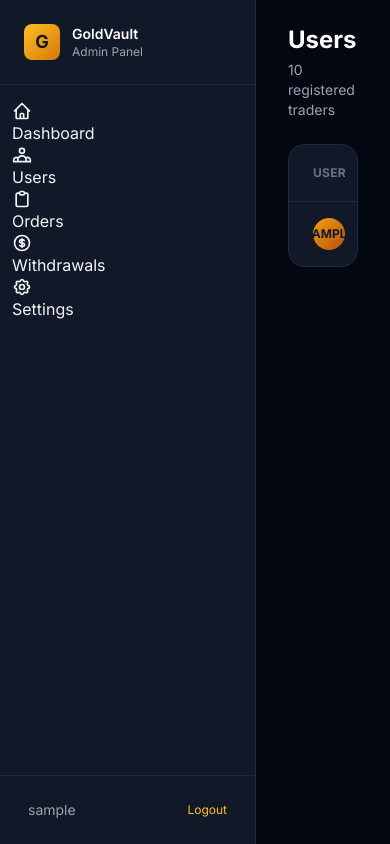
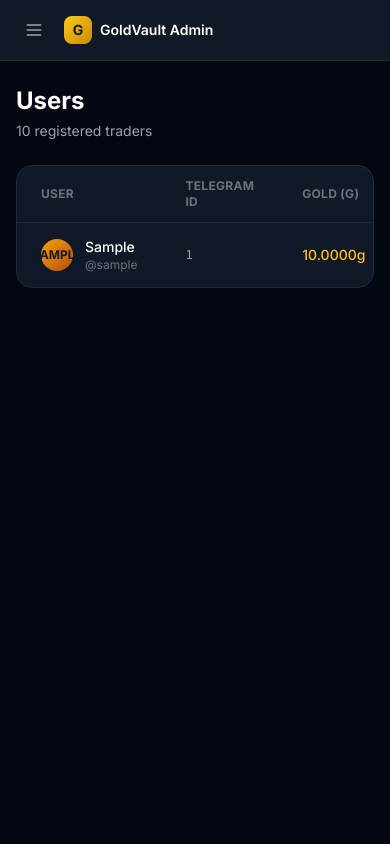
Before and after one commit to chinhigh80/ai-gold-bot, a FastAPI app: template app/admin/templates/users.html in a window 390 px wide. Run offline with FastAPI, Linux system fonts and the light colour scheme; the template is opened without the code that fills it: most values are stand-ins (such as "Sample title", 1, 10 or a date in 2020); parts of the project's set-up code (start-up, migrations or seed data) failed here and were passed over; some libraries are stand-ins or nearby versions.

Commit message:
Mobile responsive admin panel, collapsible sidebar, receipt photo viewer

```diff
--- a/app/admin/templates/base.html
+++ b/app/admin/templates/base.html
@@ -20,47 +20,69 @@
   <link href="https://fonts.googleapis.com/css2?family=Inter:wght@300;400;500;600;700&display=swap" rel="stylesheet"/>
   <style>
     body { font-family: 'Inter', sans-serif; }
-    .sidebar-link { @apply flex items-center gap-3 px-4 py-3 rounded-lg text-gray-300 hover:bg-gold-900/30 hover:text-gold-400 transition-all duration-200; }
-    .sidebar-link.active { @apply bg-gold-900/40 text-gold-400 font-medium; }
+    .sidebar-link { display:flex; align-items:center; gap:0.75rem; padding:0.75rem 1rem; border-radius:0.5rem; color:#d1d5db; transition:all 0.2s; }
+    .sidebar-link:hover { background:rgba(120,53,15,0.3); color:#fbbf24; }
+    .sidebar-link.active { background:rgba(120,53,15,0.4); color:#fbbf24; font-weight:500; }
   </style>
 </head>
 <body class="h-full bg-gray-950 text-gray-100">
 
 {% if admin %}
 <div class="flex h-full min-h-screen">
+
+  <!-- Mobile backdrop -->
+  <div id="sidebar-backdrop"
+       class="fixed inset-0 bg-black/60 z-40 hidden"
+       onclick="closeSidebar()"></div>
+
   <!-- Sidebar -->
-  <aside class="w-64 bg-gray-900 border-r border-gray-800 flex flex-col">
+  <aside id="sidebar"
+         class="fixed lg:relative top-0 left-0 h-full w-64 flex flex-col shrink-0
+                bg-gray-900 border-r border-gray-800 z-50
+                -translate-x-full lg:translate-x-0 transition-transform duration-300 ease-in-out">
+
     <!-- Logo -->
-    <div class="px-6 py-6 border-b border-gray-800">
+    <div class="px-6 py-5 border-b border-gray-800 flex items-center justify-between">
       <div class="flex items-center gap-3">
-        <div class="w-9 h-9 rounded-lg bg-gradient-to-br from-gold-400 to-gold-600 flex items-center justify-center text-gray-900 font-bold text-lg">G</div>
+        <div class="w-9 h-9 rounded-lg bg-gradient-to-br from-yellow-400 to-yellow-600 flex items-center justify-center text-gray-900 font-bold text-lg">G</div>
         <div>
           <p class="font-semibold text-white text-sm">GoldVault</p>
           <p class="text-xs text-gray-400">Admin Panel</p>
         </div>
       </div>
+      <!-- Close button (mobile only) -->
+      <button onclick="closeSidebar()" class="lg:hidden p-1.5 rounded-lg text-gray-400 hover:bg-gray-800 hover:text-white transition">
+        <svg class="w-5 h-5" fill="none" stroke="currentColor" viewBox="0 0 24 24">
+          <path stroke-linecap="round" stroke-linejoin="round" stroke-width="2" d="M6 18L18 6M6 6l12 12"/>
+        </svg>
+      </button>
     </div>
 
     <!-- Nav -->
-    <nav class="flex-1 px-3 py-4 space-y-1">
-      <a href="/admin/dashboard" class="sidebar-link {% if request.url.path == '/admin/dashboard' %}active{% endif %}">
-        <svg class="w-5 h-5" fill="none" stroke="currentColor" viewBox="0 0 24 24"><path stroke-linecap="round" stroke-linejoin="round" stroke-width="2" d="M3 12l2-2m0 0l7-7 7 7M5 10v10a1 1 0 001 1h3m10-11l2 2m-2-2v10a1 1 0 01-1 1h-3m-6 0a1 1 0 001-1v-4a1 1 0 011-1h2a1 1 0 011 1v4a1 1 0 001 1m-6 0h6"/></svg>
+    <nav class="flex-1 px-3 py-4 space-y-1 overflow-y-auto">
+      <a href="/admin/dashboard" onclick="closeSidebar()"
+         class="sidebar-link {% if request.url.path == '/admin/dashboard' %}active{% endif %}">
+        <svg class="w-5 h-5 shrink-0" fill="none" stroke="currentColor" viewBox="0 0 24 24"><path stroke-linecap="round" stroke-linejoin="round" stroke-width="2" d="M3 12l2-2m0 0l7-7 7 7M5 10v10a1 1 0 001 1h3m10-11l2 2m-2-2v10a1 1 0 01-1 1h-3m-6 0a1 1 0 001-1v-4a1 1 0 011-1h2a1 1 0 011 1v4a1 1 0 001 1m-6 0h6"/></svg>
         Dashboard
       </a>
-      <a href="/admin/users" class="sidebar-link {% if '/admin/users' in request.url.path %}active{% endif %}">
-        <svg class="w-5 h-5" fill="none" stroke="currentColor" viewBox="0 0 24 24"><path stroke-linecap="round" stroke-linejoin="round" stroke-width="2" d="M17 20h5v-2a3 3 0 00-5.356-1.857M17 20H7m10 0v-2c0-.656-.126-1.283-.356-1.857M7 20H2v-2a3 3 0 015.356-1.857M7 20v-2c0-.656.126-1.283.356-1.857m0 0a5.002 5.002 0 019.288 0M15 7a3 3 0 11-6 0 3 3 0 016 0z"/></svg>
+      <a href="/admin/users" onclick="closeSidebar()"
+         class="sidebar-link {% if '/admin/users' in request.url.path %}active{% endif %}">
+        <svg class="w-5 h-5 shrink-0" fill="none" stroke="currentColor" viewBox="0 0 24 24"><path stroke-linecap="round" stroke-linejoin="round" stroke-width="2" d="M17 20h5v-2a3 3 0 00-5.356-1.857M17 20H7m10 0v-2c0-.656-.126-1.283-.356-1.857M7 20H2v-2a3 3 0 015.356-1.857M7 20v-2c0-.656.126-1.283.356-1.857m0 0a5.002 5.002 0 019.288 0M15 7a3 3 0 11-6 0 3 3 0 016 0z"/></svg>
         Users
       </a>
-      <a href="/admin/orders" class="sidebar-link {% if '/admin/orders' in request.url.path %}active{% endif %}">
-        <svg class="w-5 h-5" fill="none" stroke="currentColor" viewBox="0 0 24 24"><path stroke-linecap="round" stroke-linejoin="round" stroke-width="2" d="M9 5H7a2 2 0 00-2 2v12a2 2 0 002 2h10a2 2 0 002-2V7a2 2 0 00-2-2h-2M9 5a2 2 0 002 2h2a2 2 0 002-2M9 5a2 2 0 012-2h2a2 2 0 012 2"/></svg>
+      <a href="/admin/orders" onclick="closeSidebar()"
+         class="sidebar-link {% if '/admin/orders' in request.url.path %}active{% endif %}">
+        <svg class="w-5 h-5 shrink-0" fill="none" stroke="currentColor" viewBox="0 0 24 24"><path stroke-linecap="round" stroke-linejoin="round" stroke-width="2" d="M9 5H7a2 2 0 00-2 2v12a2 2 0 002 2h10a2 2 0 002-2V7a2 2 0 00-2-2h-2M9 5a2 2 0 002 2h2a2 2 0 002-2M9 5a2 2 0 012-2h2a2 2 0 012 2"/></svg>
         Orders
       </a>
-      <a href="/admin/withdrawals" class="sidebar-link {% if '/admin/withdrawals' in request.url.path %}active{% endif %}">
-        <svg class="w-5 h-5" fill="none" stroke="currentColor" viewBox="0 0 24 24"><path stroke-linecap="round" stroke-linejoin="round" stroke-width="2" d="M12 8c-1.657 0-3 .895-3 2s1.343 2 3 2 3 .895 3 2-1.343 2-3 2m0-8c1.11 0 2.08.402 2.599 1M12 8V7m0 1v8m0 0v1m0-1c-1.11 0-2.08-.402-2.599-1M21 12a9 9 0 11-18 0 9 9 0 0118 0z"/></svg>
+      <a href="/admin/withdrawals" onclick="closeSidebar()"
+         class="sidebar-link {% if '/admin/withdrawals' in request.url.path %}active{% endif %}">
+        <svg class="w-5 h-5 shrink-0" fill="none" stroke="currentColor" viewBox="0 0 24 24"><path stroke-linecap="round" stroke-linejoin="round" stroke-width="2" d="M12 8c-1.657 0-3 .895-3 2s1.343 2 3 2 3 .895 3 2-1.343 2-3 2m0-8c1.11 0 2.08.402 2.599 1M12 8V7m0 1v8m0 0v1m0-1c-1.11 0-2.08-.402-2.599-1M21 12a9 9 0 11-18 0 9 9 0 0118 0z"/></svg>
         Withdrawals
       </a>
-      <a href="/admin/settings" class="sidebar-link {% if '/admin/settings' in request.url.path %}active{% endif %}">
-        <svg class="w-5 h-5" fill="none" stroke="currentColor" viewBox="0 0 24 24"><path stroke-linecap="round" stroke-linejoin="round" stroke-width="2" d="M10.325 4.317c.426-1.756 2.924-1.756 3.35 0a1.724 1.724 0 002.573 1.066c1.543-.94 3.31.826 2.37 2.37a1.724 1.724 0 001.065 2.572c1.756.426 1.756 2.924 0 3.35a1.724 1.724 0 00-1.066 2.573c.94 1.543-.826 3.31-2.37 2.37a1.724 1.724 0 00-2.572 1.065c-.426 1.756-2.924 1.756-3.35 0a1.724 1.724 0 00-2.573-1.066c-1.543.94-3.31-.826-2.37-2.37a1.724 1.724 0 00-1.065-2.572c-1.756-.426-1.756-2.924 0-3.35a1.724 1.724 0 001.066-2.573c-.94-1.543.826-3.31 2.37-2.37.996.608 2.296.07 2.572-1.065z"/><path stroke-linecap="round" stroke-linejoin="round" stroke-width="2" d="M15 12a3 3 0 11-6 0 3 3 0 016 0z"/></svg>
+      <a href="/admin/settings" onclick="closeSidebar()"
+         class="sidebar-link {% if '/admin/settings' in request.url.path %}active{% endif %}">
+        <svg class="w-5 h-5 shrink-0" fill="none" stroke="currentColor" viewBox="0 0 24 24"><path stroke-linecap="round" stroke-linejoin="round" stroke-width="2" d="M10.325 4.317c.426-1.756 2.924-1.756 3.35 0a1.724 1.724 0 002.573 1.066c1.543-.94 3.31.826 2.37 2.37a1.724 1.724 0 001.065 2.572c1.756.426 1.756 2.924 0 3.35a1.724 1.724 0 00-1.066 2.573c.94 1.543-.826 3.31-2.37 2.37a1.724 1.724 0 00-2.572 1.065c-.426 1.756-2.924 1.756-3.35 0a1.724 1.724 0 00-2.573-1.066c-1.543.94-3.31-.826-2.37-2.37a1.724 1.724 0 00-1.065-2.572c-1.756-.426-1.756-2.924 0-3.35a1.724 1.724 0 001.066-2.573c-.94-1.543.826-3.31 2.37-2.37.996.608 2.296.07 2.572-1.065z"/><path stroke-linecap="round" stroke-linejoin="round" stroke-width="2" d="M15 12a3 3 0 11-6 0 3 3 0 016 0z"/></svg>
         Settings
       </a>
     </nav>
@@ -68,25 +90,56 @@
     <!-- User / Logout -->
     <div class="px-3 py-4 border-t border-gray-800">
       <div class="flex items-center justify-between px-4 py-2">
-        <span class="text-sm text-gray-400">{{ admin.username }}</span>
-        <a href="/admin/logout" class="text-xs text-gold-400 hover:text-gold-300">Logout</a>
+        <span class="text-sm text-gray-400 truncate">{{ admin.username }}</span>
+        <a href="/admin/logout" class="text-xs text-yellow-400 hover:text-yellow-300 shrink-0 ml-2">Logout</a>
       </div>
     </div>
   </aside>
 
-  <!-- Main content -->
+  <!-- Main wrapper -->
+  <div class="flex flex-col flex-1 min-w-0 min-h-screen">
+
+    <!-- Mobile top bar -->
+    <div class="lg:hidden sticky top-0 z-30 flex items-center gap-3 px-4 py-3 bg-gray-900 border-b border-gray-800">
+      <button onclick="toggleSidebar()"
+              class="p-2 rounded-lg text-gray-400 hover:bg-gray-800 hover:text-white transition">
+        <svg class="w-5 h-5" fill="none" stroke="currentColor" viewBox="0 0 24 24">
+          <path stroke-linecap="round" stroke-linejoin="round" stroke-width="2" d="M4 6h16M4 12h16M4 18h16"/>
+        </svg>
+      </button>
+      <div class="flex items-center gap-2">
+        <div class="w-7 h-7 rounded-lg bg-gradient-to-br from-yellow-400 to-yellow-600 flex items-center justify-center text-gray-900 font-bold text-sm">G</div>
+        <span class="font-semibold text-white text-sm">GoldVault Admin</span>
+      </div>
+    </div>
+
+    <!-- Page content -->
     <main class="flex-1 overflow-auto">
-    <div class="px-8 py-6">
+      <div class="px-4 sm:px-6 lg:px-8 py-6">
         {% block content %}{% endblock %}
       </div>
     </main>
+  </div>
+
 </div>
 {% else %}
   {% block auth_content %}{% endblock %}
 {% endif %}
 
 <script>
-  // Auto-refresh dashboard stats every 60s
+function toggleSidebar() {
+  const sidebar = document.getElementById('sidebar');
+  const backdrop = document.getElementById('sidebar-backdrop');
+  sidebar.classList.toggle('-translate-x-full');
+  backdrop.classList.toggle('hidden');
+}
+function closeSidebar() {
+  const sidebar = document.getElementById('sidebar');
+  const backdrop = document.getElementById('sidebar-backdrop');
+  sidebar.classList.add('-translate-x-full');
+  backdrop.classList.add('hidden');
+}
+
 {% if request.url.path == '/admin/dashboard' %}
 setTimeout(() => location.reload(), 60000);
 {% endif %}
```
Also changed, not shown: app/admin/router.py (+36 -1 lines), app/admin/templates/dashboard.html (+14 -4 lines). Lines whose indentation alone changed are shown as unchanged.
